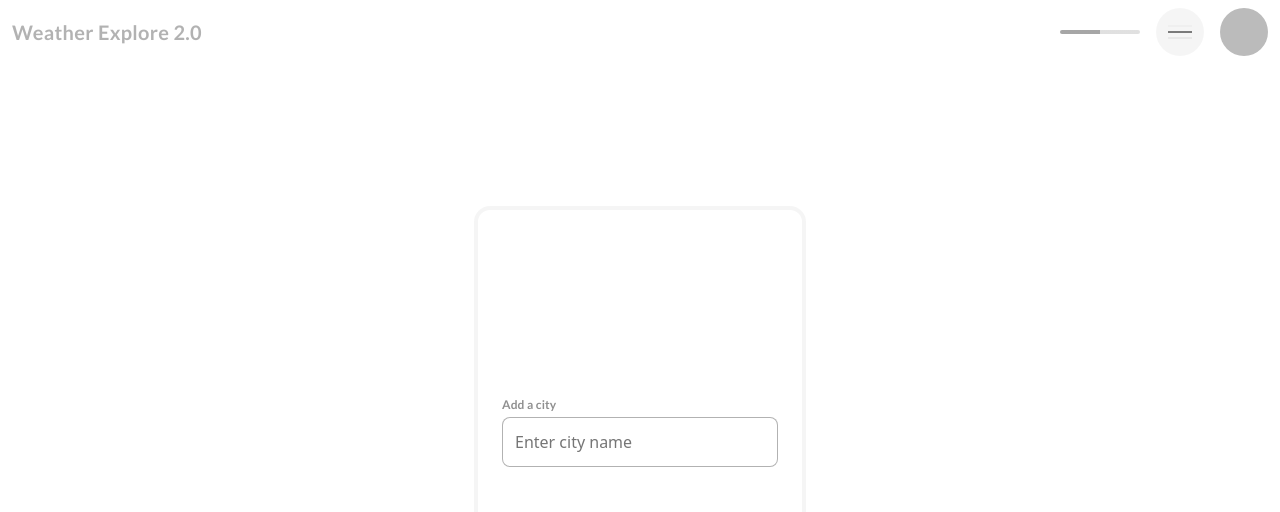
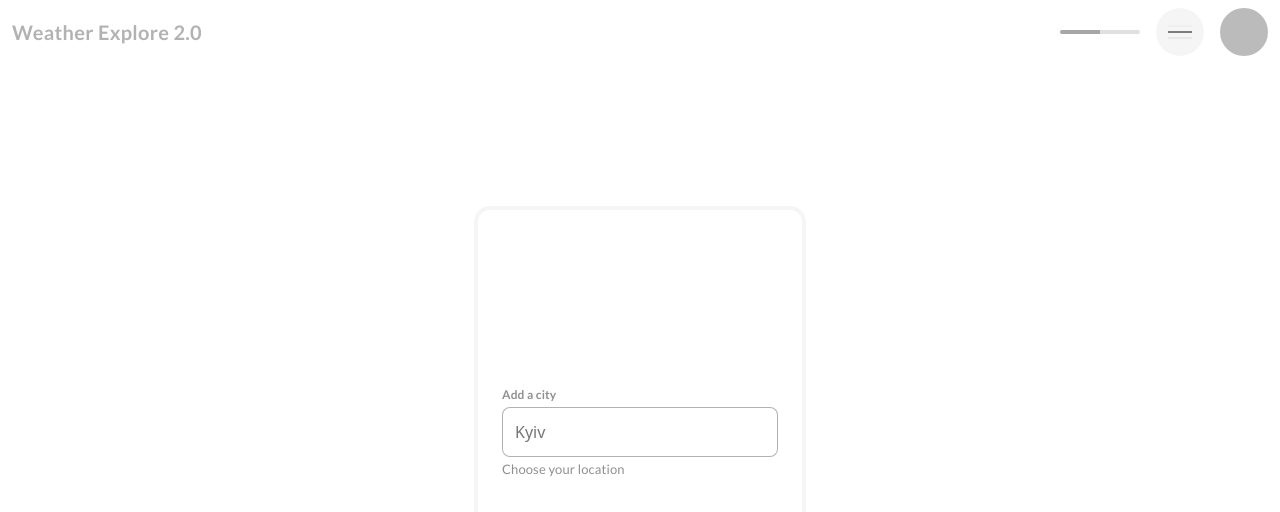
Before and after one commit to arhipov35/Weather-Explore-2.0, a React (Vite) app: page / in a window 1280 px wide. Shown: the top 512 px of the page. Built offline with nearby package versions, Linux system fonts and the light colour scheme; no server answers; the database is empty; sample sign-in values are in the browser's storage.

Commit message:
Add new flex mixins, refactor FirstCard and CustomInput styles, and enhance input functionality

```diff
--- a/src/assets/styles/_mixins.scss
+++ b/src/assets/styles/_mixins.scss
@@ -47,3 +47,16 @@
   justify-content: space-between;
   align-items: flex-start;
 }
+@mixin flex-column-stretch-start {
+  display: flex;
+  flex-direction: column;
+  align-items: flex-start;
+  align-self: stretch;
+}
+@mixin flex-column-center-center-stretch {
+  display: flex;
+  flex-direction: column;
+  align-items: center;
+  justify-content: center;
+  align-self: stretch;
+}
--- a/src/assets/styles/_variables.scss
+++ b/src/assets/styles/_variables.scss
@@ -4,6 +4,7 @@ $secondary-color: #6c757d;
 $third-color: var(--Black-30, rgba(0, 0, 0, 0.3));
 $text-color: var(--Black-100, #000);
 $background: var(--Black-4, rgba(0, 0, 0, 0.04));
+$border-color: var(--Black-4, rgba(0, 0, 0, 0.04));
 $font-family: "Lato", serif;
 // Style Card
 $border-radius: 1rem;
--- a/src/components/FirstCard/FirstCard.scss
+++ b/src/components/FirstCard/FirstCard.scss
@@ -2,48 +2,18 @@
 @use "../../assets/styles/mixins" as mF;
 
 .first-card-area {
-  display: flex;
-  flex-direction: column;
-  justify-content: center;
-  align-items: center;
+  @include mF.flex-column-center-center-stretch;
   gap: 1rem;
   flex: 1 0 0;
-  align-self: stretch;
 
   .first-card {
-    display: flex;
+    @include mF.flex-column-center;
     width: 20.75rem;
     height: 28.25rem;
     padding: 1.5rem;
-    flex-direction: column;
-    justify-content: center;
-    align-items: center;
     gap: 0.25rem;
-
     border-radius: 1rem;
-    border: 4px solid var(--Black-4, rgba(0, 0, 0, 0.04));
-    background: linear-gradient(152deg, rgba(255, 255, 255, 0.10) 0%, rgba(255, 255, 255, 0.10) 100%);
-
-    .first-card-field {
-      display: flex;
-      flex-direction: column;
-      align-items: flex-start;
-      gap: 0.25rem;
-      align-self: stretch;
-
-      .label {
-        color: var(--Black-44, rgba(0, 0, 0, 0.44));
-        /* Lable */
-        font-family: Lato;
-        font-size: 0.75rem;
-        font-style: normal;
-        font-weight: 700;
-        line-height: 1rem;
-        /* 133.333% */
-        letter-spacing: 0.0075rem;
-        margin-bottom: 0;
-      }
-    }
+    border: 4px solid vF.$border-color;
+    background: vF.$background-gradient;
   }
-
 }
--- a/src/components/FirstCard/FirstCard.tsx
+++ b/src/components/FirstCard/FirstCard.tsx
@@ -19,14 +19,12 @@ export function FirstCard({
     <>
       <div className="first-card-area page">
         <div className="first-card">
-          <div className="first-card-field">
-            <p className="label">Add a city</p>
-            <CustomInput
-              value={cityInput}
-              onChange={onCityInputChange}
-              placeholder="Enter city name"
-            />
-          </div>
+          <CustomInput
+            value={cityInput}
+            onChange={onCityInputChange}
+            placeholder="Kyiv"
+            onSubmit={onSubmit}
+          />
         </div>
       </div>
     </>
--- a/src/components/MainCards.tsx
+++ b/src/components/MainCards.tsx
@@ -63,7 +63,6 @@ export function MainCards({ cities, onSubmit, loading }: MainCardsProps) {
                   value={cityInputs[index]}
                   onChange={(e) => handleInputChange(e.target.value, index)}
                   placeholder="Enter city name"
-                  className="w-full p-2 border rounded-lg focus:outline-none focus:ring-2 focus:ring-blue-500"
                 />
                 <button
                   type="submit"
--- a/src/components/shared/CustomInput/CustomInput.scss
+++ b/src/components/shared/CustomInput/CustomInput.scss
@@ -1,8 +1,40 @@
+@use "../../../assets/styles/variables" as vCI;
+@use "../../../assets/styles/mixins" as mCI;
+.card-field {
+  @include mCI.flex-column-stretch-start;
+  gap: 0.25rem;
+
+  .label {
+    color: vCI.$primary-color;
+    /* Lable */
+    font-family: vCI.$font-family;
+    font-size: 0.75rem;
+    font-style: normal;
+    font-weight: 700;
+    line-height: 1rem;
+    /* 133.333% */
+    letter-spacing: 0.0075rem;
+    margin-bottom: 0;
+  }
+  .caption {
+    color: vCI.$primary-color;
+
+    /* Caption 1 */
+    font-family: vCI.$font-family;
+    font-size: 0.8125rem;
+    font-style: normal;
+    font-weight: 400;
+    line-height: 1rem; /* 123.077% */
+    letter-spacing: 0.00813rem;
+    margin-bottom: 0;
+  }
+}
+
 .custom-input {
-    padding: 0.75rem;
-    width: 100%;
-    height: auto;
-    border-radius: 0.5rem;
-    border: 1px solid var(--Black-30, rgba(0, 0, 0, 0.30));
-    background: var(--White-30, rgba(255, 255, 255, 0.30));
+  padding: 0.75rem;
+  width: 100%;
+  height: auto;
+  border-radius: 0.5rem;
+  border: 1px solid vCI.$third-color;
+  background: var(--White-30, rgba(255, 255, 255, 0.3));
 }
--- a/src/components/shared/CustomInput/CustomInput.tsx
+++ b/src/components/shared/CustomInput/CustomInput.tsx
@@ -1,9 +1,10 @@
-import React from 'react';
-import './CustomInput.scss';
+import React from "react";
+import "./CustomInput.scss";
 
 interface CustomInputProps {
   value: string;
   onChange: (e: React.ChangeEvent<HTMLInputElement>) => void;
+  onSubmit?: (e: React.FormEvent) => void;
   placeholder?: string;
   className?: string;
   type?: string;
@@ -12,19 +13,30 @@ interface CustomInputProps {
 export function CustomInput({
   value,
   onChange,
-  placeholder = '',
-  className = '',
-  type = 'text',
+  onSubmit,
+  placeholder = "",
+  className = "",
+  type = "text",
 }: CustomInputProps) {
+  const handleKeyPress = (e: React.KeyboardEvent<HTMLInputElement>) => {
+    if (e.key === 'Enter' && onSubmit) {
+      e.preventDefault();
+      onSubmit(e as unknown as React.FormEvent);
+    }
+  };
+
   return (
-    <>
+    <div className="card-field">
+      <p className="label">Add a city</p>
       <input
         type={type}
         value={value}
         onChange={onChange}
+        onKeyPress={handleKeyPress}
         placeholder={placeholder}
         className={`custom-input ${className}`}
       />
-    </>
+      <p className="caption">Choose your location</p>
+    </div>
   );
 }
```
